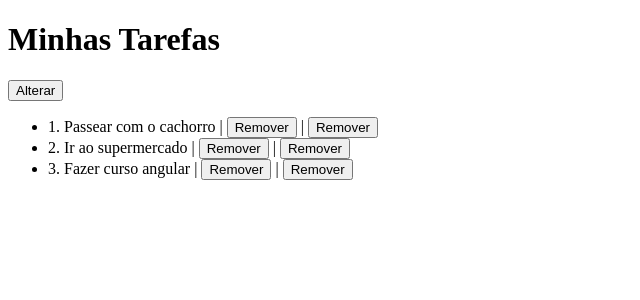
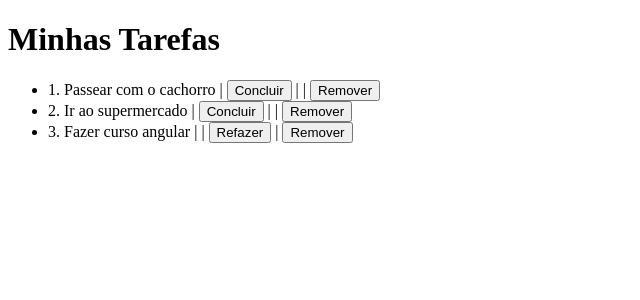
Before and after one commit to williamdrums/todo_list, an Angular app: page / in a window 1280 px wide. Shown: the top 300 px of the page, without its empty margins (0-640 px from the left). Built offline with nearby package versions, Linux system fonts and the light colour scheme.

Commit message:
criando eventos de concluir,refazer e remover

```diff
--- a/src/app/app.component.html
+++ b/src/app/app.component.html
@@ -1,10 +1,10 @@
 <h1>{{ title }}</h1>
-<button (click)="alterarTexto()">Alterar</button>
 
 <ul>
     <li *ngFor="let todo of todos">
         {{ todo.id }}. {{ todo.title }} |
-        <button>Remover</button> | <button>Remover</button>
+        <button *ngIf="!todo.done" (click)="markAsDone(todo)">Concluir</button> |
+        <button *ngIf="todo.done" (click)="markAsUndone(todo)">Refazer</button> |
+        <button (click)="remove(todo)">Remover</button>
     </li>
-
 </ul>
--- a/src/app/app.component.ts
+++ b/src/app/app.component.ts
@@ -16,7 +16,19 @@ export class AppComponent {
     this.todos.push(new Todo(3, 'Fazer curso angular', true));
   }
 
-  alterarTexto() {
-    this.title = 'teste';
+  remove(todo: Todo) {
+    const index = this.todos.indexOf(todo);
+    if (index !== -1) {
+      //deleta item(indice e 1 quantidade de intem a ser deletado)
+      this.todos.splice(index, 1);
+    }
+  }
+
+  markAsDone(todo: Todo) {
+    todo.done = true;
+  }
+
+  markAsUndone(todo: Todo) {
+   todo.done = false;
   }
 }
```
